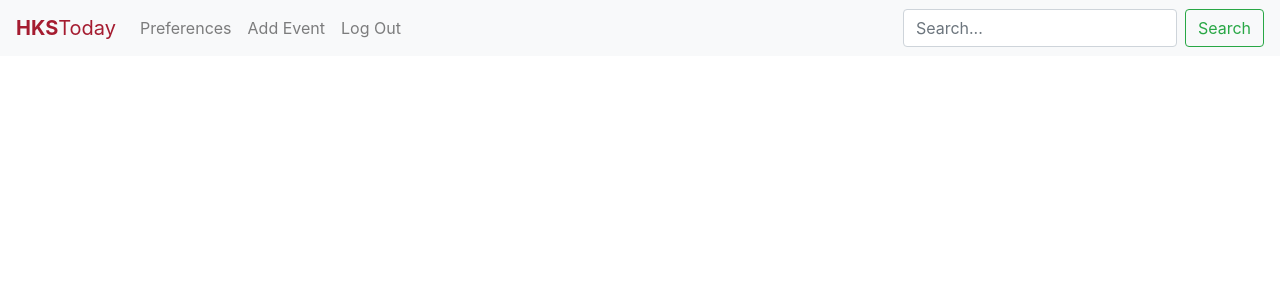
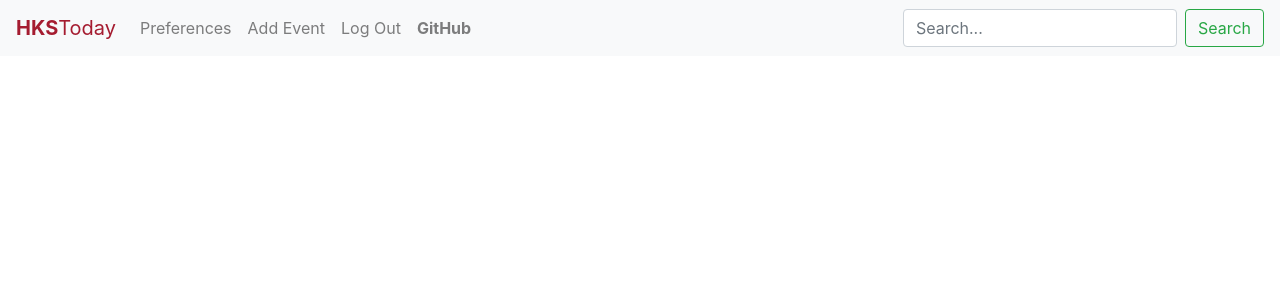
Before and after one commit to pateli18/hks_today, a Flask app: page / in a window 1280 px wide. Shown: the top 300 px of the page. Run offline with Flask 2, Linux system fonts and the light colour scheme; the visitor is signed in with stand-in values (Sample User, id 1); data comes from the database, SQL or seed files in the repository; data that the repository does not hold is empty; parts of the project's set-up code (start-up, migrations or seed data) failed here and were passed over; some libraries are stand-ins or nearby versions.

Commit message:
added github link

```diff
--- a/website/HarvardEvents/static/scripts/helpers/navbar.js
+++ b/website/HarvardEvents/static/scripts/helpers/navbar.js
@@ -75,9 +75,16 @@ function create_navbar(user_signed_in, page) {
 		button_list.append("li")
 				   .attr("class", "nav-item")
 				   .append("button")
-			   		   .attr("class", "login-button btn btn-outline-success my-2 my-sm-0")
+			   		   .attr("class", "login-button my-2 my-sm-0")
 					   .attr("onclick", "location.href='/login'");
 	}
+
+		button_list.append("li")
+					.attr("class", "nav-item")
+					.append("a")
+				   		   .attr("class", "nav-github nav-link")
+			  		  	   .attr("href", "https://github.com/pateli18/hks_today")
+			  		  	   .html("GitHub");
 
 	// add search form
 	var search_form	= collapsible_bar.append("form")
--- a/website/HarvardEvents/static/styles/style.css
+++ b/website/HarvardEvents/static/styles/style.css
@@ -131,6 +131,11 @@
 	color: #A51C30;
 }
 
+.nav-github {
+	color: black;
+	font-weight: bold;
+}
+
 .search-results {
 	font-style: italic;
 }
```
